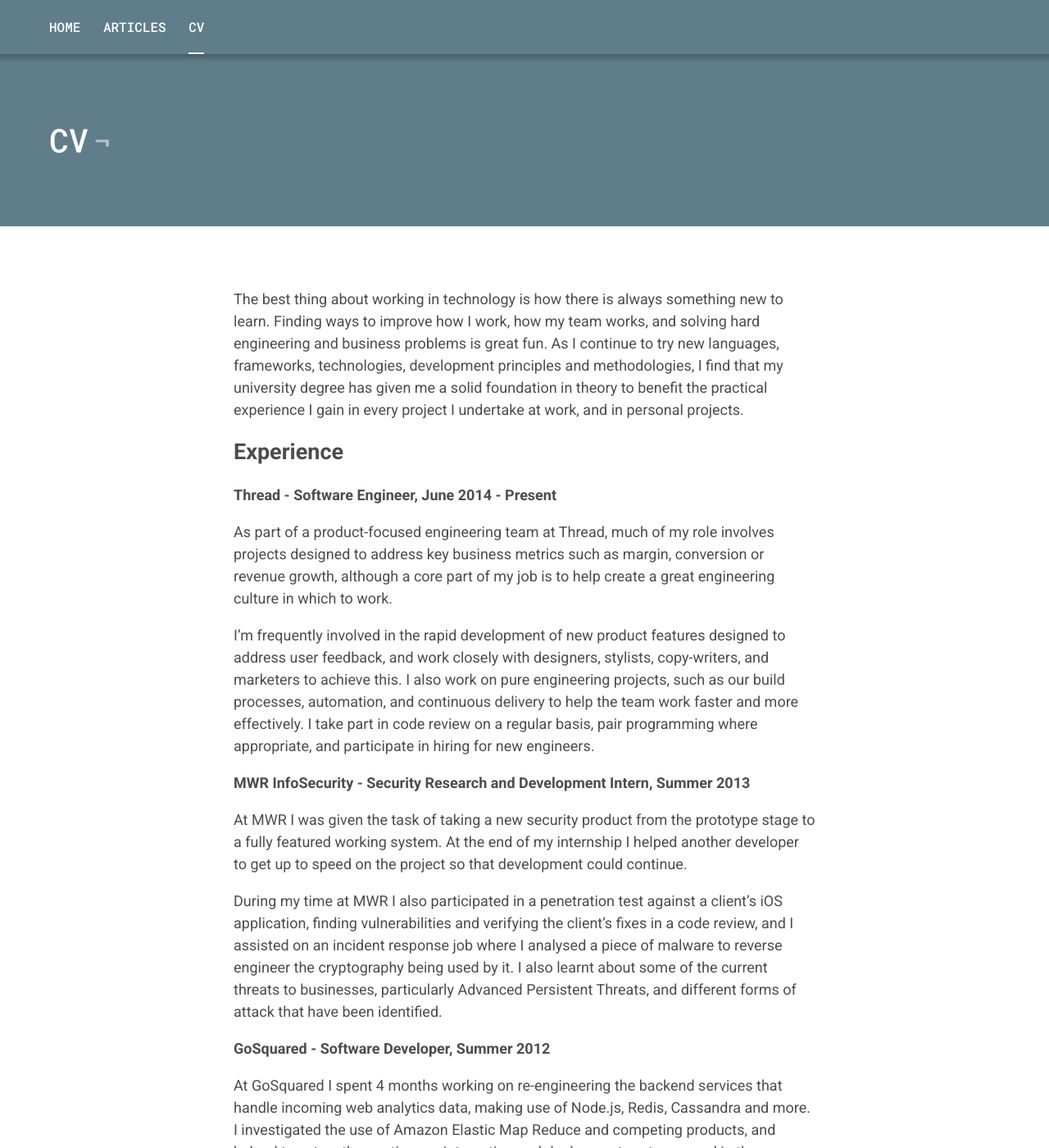
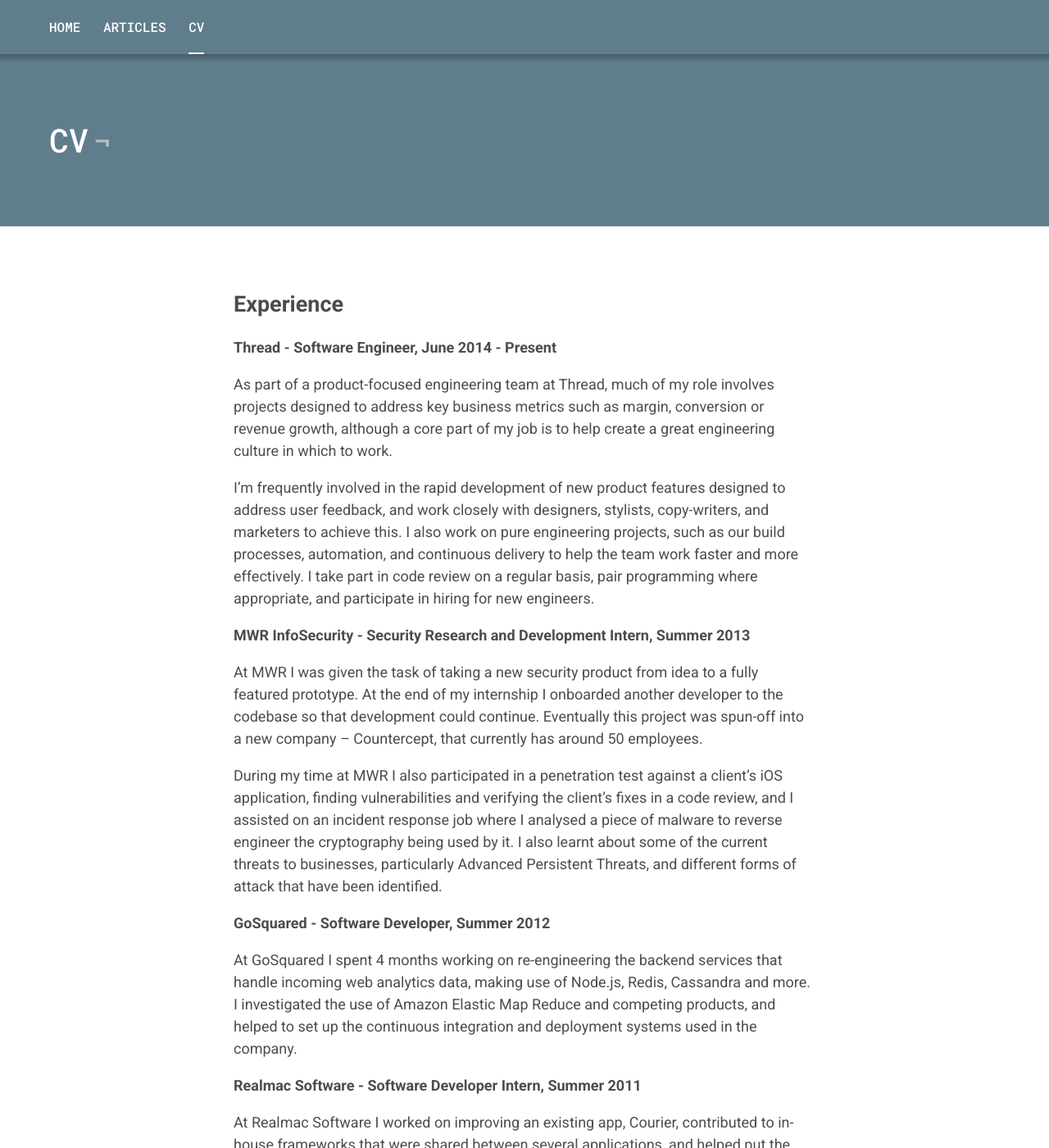
Before and after one commit to danpalmer/danpalmer.me, a Jekyll site: the page built from _pages/cv.md, in a window 1280 px wide and 1400 px high. Shown: the whole window at 82% size. Built offline with Jekyll 4.4.1, drawn with Linux system fonts in a browser that asks for light colours; some of the changed text lies outside the part shown.

Commit message:
Update CV

```diff
--- a/_pages/cv.md
+++ b/_pages/cv.md
@@ -3,14 +3,6 @@
 title: CV
 permalink: /cv/
 ---
-
-The best thing about working in technology is how there is always something new
-to learn. Finding ways to improve how I work, how my team works, and solving
-hard engineering and business problems is great fun. As I continue to try new
-languages, frameworks, technologies, development principles and methodologies,
-I find that my university degree has given me a solid foundation in theory to
-benefit the practical experience I gain in every project I undertake at work,
-and in personal projects.
 
 ## Experience
 
@@ -31,10 +23,11 @@
 
 #### MWR InfoSecurity - Security Research and Development Intern, Summer 2013
 
-At MWR I was given the task of taking a new security product from the prototype
-stage to a fully featured working system. At the end of my internship I helped
-another developer to get up to speed on the project so that development could
-continue.
+At MWR I was given the task of taking a new security product from idea to a
+fully featured prototype. At the end of my internship I onboarded another
+developer to the codebase so that development could continue. Eventually this
+project was spun-off into a new company – Countercept, that currently has
+around 50 employees.
 
 During my time at MWR I also participated in a penetration test against a
 client's iOS application, finding vulnerabilities and verifying the client's
@@ -88,15 +81,16 @@
 I have also presented at PyConUK and the London Django Meetup Group.
 
  - [Scaling Django Codebases – PyConUK 2017](https://www.youtube.com/watch?v=jBBcORHhfV0)
+ - [Managing Special Cases with Django Enumfield – London Django Meetup 2018](https://skillsmatter.com/skillscasts/11718-django-enumfield)
 
 ## Skills
 
 ##### Technical
 
- - Currently using Python, Django, Javascript and Git
+ - Currently using Python, Django, Elm, Javascript, React and Git
  - Experience using Postgres and Redis in production
  - Previously worked on Objective-C, C# .NET MVC and Node.js codebases on professional projects
- - Some experience with Haskell and Elm for personal projects
+ - Some experience with Haskell for personal projects
  - Used Java, C and Io in university projects
  - Knowledge of, and interest in, computer security issues.
  - Basic knowledge, and interest in penetration testing and malware analysis.
```
Also changed, not shown: other parts of _pages/cv.md (+1 -0 lines).
